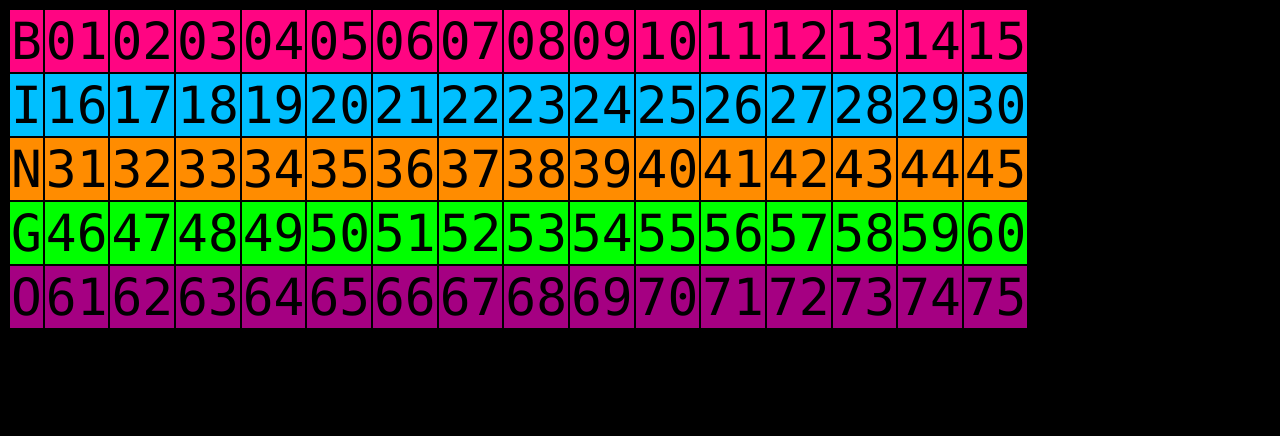
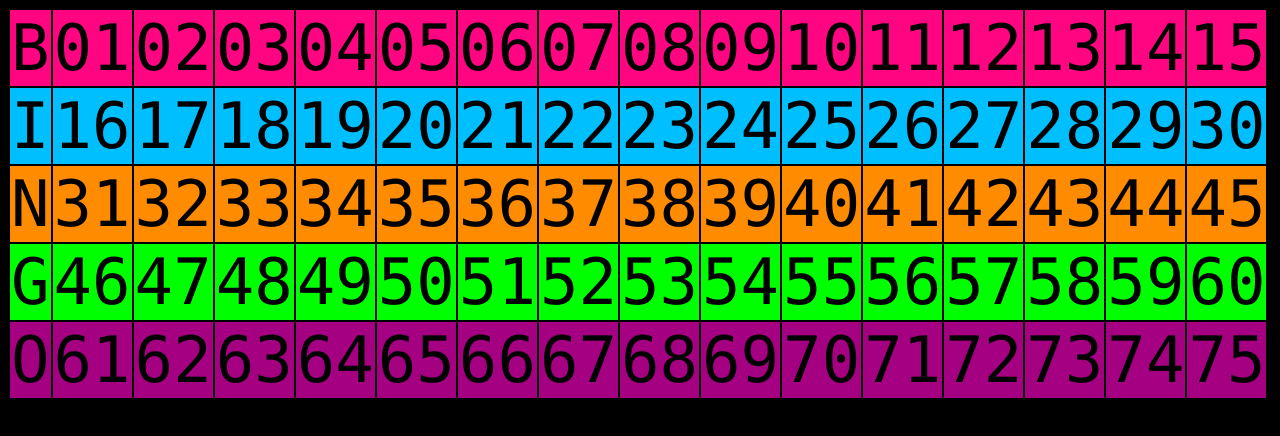
Before and after one commit to Roadagain/web-bingo, a website: page index.html in a window 1280 px wide. Drawn offline with Linux system fonts and the light colour scheme; a script that the page names is missing.

Commit message:
一覧表の文字サイズ拡大

```diff
--- a/index.css
+++ b/index.css
@@ -1,5 +1,5 @@
 td {
-  font-size: 4vw;
+  font-size: 5vw;
 }
 
 tr#B td {
```
